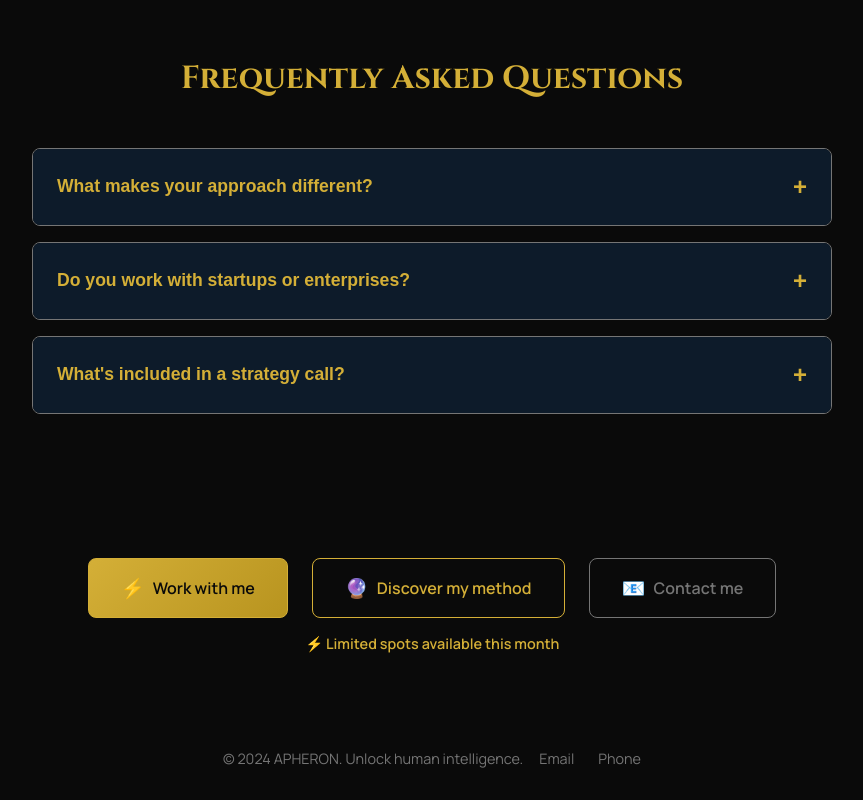
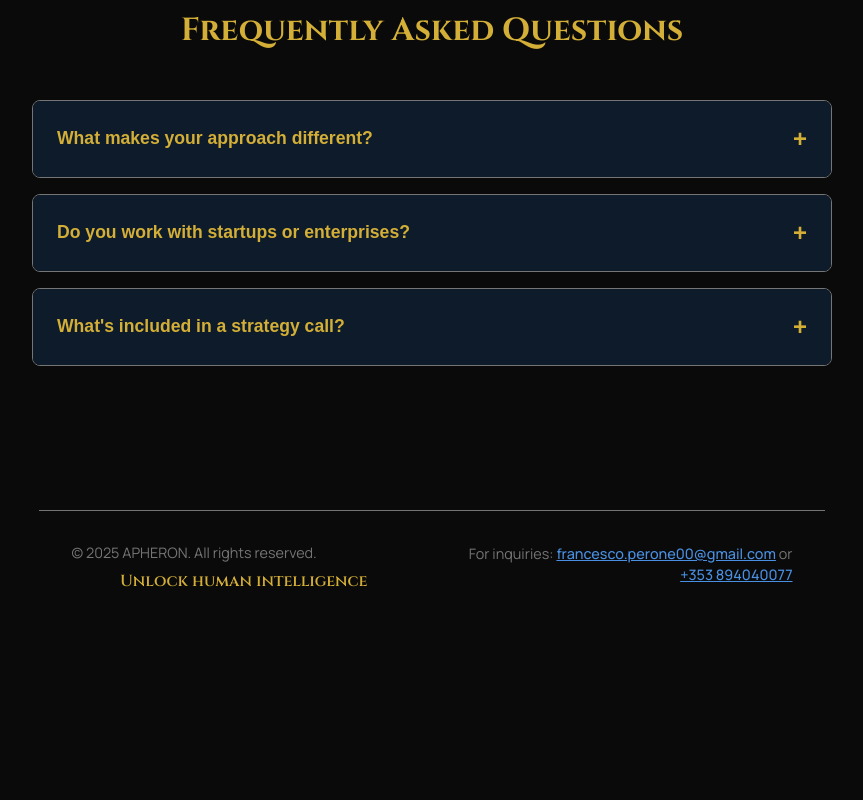
Before and after one commit to Afanakavav/apheron-homepage, a plain HTML site: page index.html in a window 1280 px wide. Shown: the part 1763-2563 px from the top of the page, without its empty margins (208-1071 px from the left). After the commit the page ends 2419 px from the top, so only its background shows below. Drawn offline with Linux system fonts and the light colour scheme.

Commit message:
Remove CTA buttons and redesign footer with professional layout

```diff
--- a/index.html
+++ b/index.html
@@ -232,36 +232,21 @@
             </div>
         </div>
 
-        <!-- Call-to-Action -->
-        <div class="cta-section">
-            <div class="cta-grid">
-                <a href="mailto:francesco.perone00@gmail.com" class="cta-button primary" id="cta-primary">
-                    <span class="cta-icon">⚡</span>
-                    Work with me
-                </a>
-                <a href="#method" class="cta-button secondary">
-                    <span class="cta-icon">🔮</span>
-                    Discover my method
-                </a>
-                <a href="mailto:francesco.perone00@gmail.com" class="cta-button tertiary">
-                    <span class="cta-icon">📧</span>
-                    Contact me
-                </a>
-            </div>
-            <div class="urgency-text">
-                <p>⚡ Limited spots available this month</p>
-            </div>
-        </div>
 
         <!-- Footer -->
         <footer class="footer">
             <div class="footer-content">
-                <div class="footer-main">
-                    <p>&copy; 2024 APHERON. Unlock human intelligence.</p>
+                <div class="footer-left">
+                    <p class="copyright">&copy; 2025 APHERON. All rights reserved.</p>
+                    <p class="tagline">Unlock human intelligence</p>
                 </div>
-                <div class="footer-social">
-                    <a href="mailto:francesco.perone00@gmail.com" class="social-link">Email</a>
-                    <a href="tel:+353894040077" class="social-link">Phone</a>
+                <div class="footer-right">
+                    <p class="contact-info">
+                        For inquiries:
+                        <a href="mailto:francesco.perone00@gmail.com" class="contact-link">francesco.perone00@gmail.com</a>
+                        or
+                        <a href="tel:+353894040077" class="contact-link">+353 894040077</a>
+                    </p>
                 </div>
             </div>
         </footer>
--- a/styles.css
+++ b/styles.css
@@ -635,150 +635,69 @@ body::before {
     margin-top: auto;
 }
 
-/* CTA Section */
-.cta-section {
-    margin: 4rem 0;
-    animation: fadeInUp 1.5s ease-out 1.3s both;
-}
-
-.cta-grid {
-    display: flex;
-    justify-content: center;
-    gap: 1.5rem;
-    flex-wrap: wrap;
-}
-
-.cta-button {
-    display: flex;
-    align-items: center;
-    gap: 0.5rem;
-    padding: 1rem 2rem;
-    border-radius: 8px;
-    text-decoration: none;
-    font-weight: 600;
-    transition: all 0.3s ease;
-    position: relative;
-    overflow: hidden;
-}
-
-.cta-button::before {
-    content: '';
-    position: absolute;
-    top: 0;
-    left: -100%;
-    width: 100%;
-    height: 100%;
-    background: linear-gradient(90deg, transparent, rgba(255, 255, 255, 0.1), transparent);
-    transition: left 0.5s ease;
-}
-
-.cta-button:hover::before {
-    left: 100%;
-}
-
-.cta-button.primary {
-    background: linear-gradient(135deg, #D4AF37, #B8941F);
-    color: #0A0A0A;
-    border: 1px solid #D4AF37;
-}
-
-.cta-button.primary:hover {
-    transform: translateY(-3px);
-    box-shadow: 0 10px 25px rgba(212, 175, 55, 0.4);
-}
-
-.cta-button.secondary {
-    background: transparent;
-    color: #D4AF37;
-    border: 1px solid #D4AF37;
-}
-
-.cta-button.secondary:hover {
-    background: #D4AF37;
-    color: #0A0A0A;
-    transform: translateY(-3px);
-}
-
-.cta-button.tertiary {
-    background: transparent;
-    color: #757575;
-    border: 1px solid #757575;
-}
-
-.cta-button.tertiary:hover {
-    color: #D4AF37;
-    border-color: #D4AF37;
-    transform: translateY(-3px);
-}
-
-.cta-icon {
-    font-size: 1.2rem;
-}
-
-.urgency-text {
-    text-align: center;
-    margin-top: 1rem;
-    animation: pulse 2s ease-in-out infinite;
-}
-
-.urgency-text p {
-    color: var(--accent);
-    font-weight: 600;
-    font-size: 0.9rem;
-    margin: 0;
-}
 
 /* Footer */
 .footer {
-    margin-top: auto;
-    padding-top: 2rem;
+    margin-top: 4rem;
+    padding: 2rem 0;
+    border-top: 1px solid var(--border);
     animation: fadeInUp 1.5s ease-out 1.5s both;
 }
 
 .footer-content {
     display: flex;
     justify-content: space-between;
-    align-items: center;
+    align-items: flex-start;
     flex-wrap: wrap;
-    gap: 1rem;
+    gap: 2rem;
+    max-width: 1200px;
+    margin: 0 auto;
+    padding: 0 2rem;
 }
 
-.footer-main p {
-    color: #757575;
+.footer-left {
+    flex: 1;
+    min-width: 250px;
+}
+
+.footer-right {
+    flex: 1;
+    min-width: 300px;
+    text-align: right;
+}
+
+.copyright {
+    color: var(--text-secondary);
+    font-size: 0.9rem;
+    margin: 0 0 0.5rem 0;
+    font-weight: 400;
+}
+
+.tagline {
+    color: var(--text-primary);
+    font-size: 1rem;
+    margin: 0;
+    font-family: 'Cinzel', serif;
+    font-weight: 600;
+}
+
+.contact-info {
+    color: var(--text-secondary);
     font-size: 0.9rem;
     margin: 0;
+    line-height: 1.5;
 }
 
-.footer-social {
-    display: flex;
-    gap: 1.5rem;
+.contact-link {
+    color: #4A90E2;
+    text-decoration: underline;
+    transition: all 0.3s ease;
+    font-weight: 500;
 }
 
-.social-link {
-    color: #757575;
+.contact-link:hover {
+    color: var(--accent);
     text-decoration: none;
-    font-size: 0.9rem;
-    transition: all 0.3s ease;
-    position: relative;
-}
-
-.social-link::after {
-    content: '';
-    position: absolute;
-    bottom: -2px;
-    left: 0;
-    width: 0;
-    height: 1px;
-    background: #D4AF37;
-    transition: width 0.3s ease;
-}
-
-.social-link:hover {
-    color: #D4AF37;
-}
-
-.social-link:hover::after {
-    width: 100%;
 }
 
 
@@ -857,24 +776,19 @@ body::before {
         padding: 1.5rem;
     }
 
-    .cta-grid {
-        flex-direction: column;
-        align-items: center;
-    }
-
-    .cta-button {
-        width: 100%;
-        max-width: 300px;
-        justify-content: center;
-    }
 
     .footer-content {
         flex-direction: column;
         text-align: center;
+        gap: 1.5rem;
     }
 
-    .footer-social {
-        justify-content: center;
+    .footer-right {
+        text-align: center;
+    }
+
+    .contact-info {
+        font-size: 0.85rem;
     }
 }
 
@@ -904,8 +818,4 @@ body::before {
         font-size: 1.1rem;
     }
 
-    .cta-button {
-        padding: 0.8rem 1.5rem;
-        font-size: 0.9rem;
-    }
 }
```
